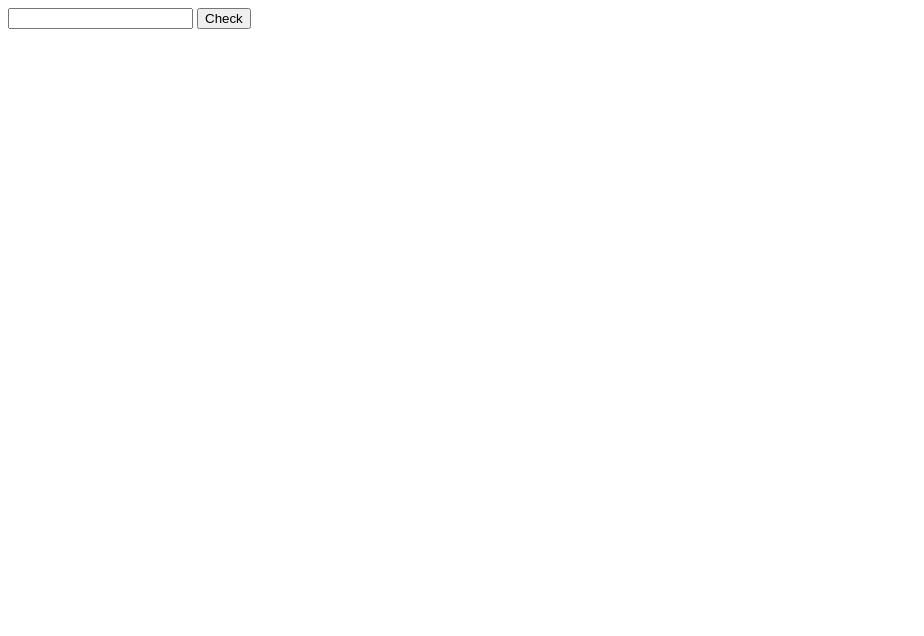
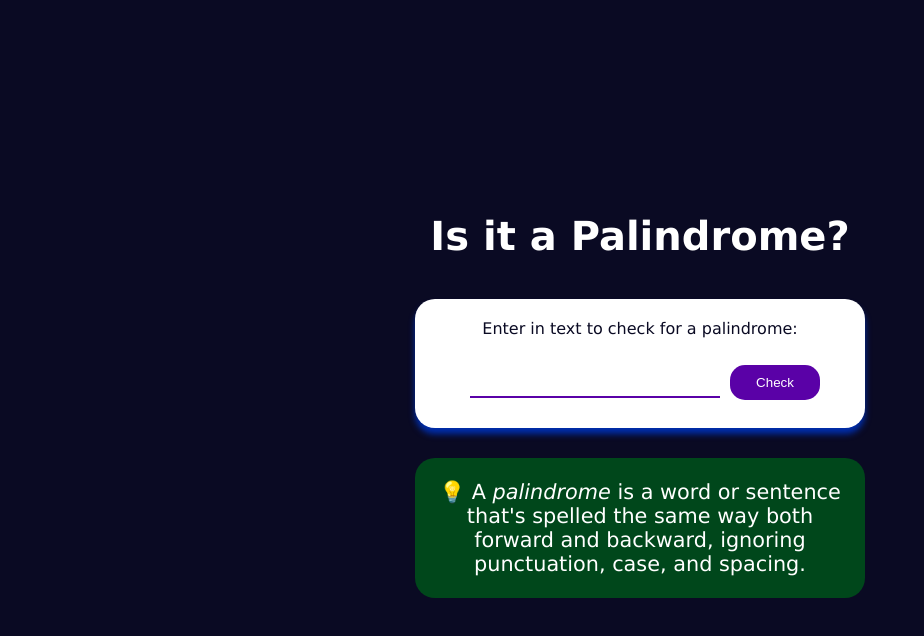
Before and after one commit to balewgize/100DaysOfCode, a plain HTML site: page 05-palindrome-checker/index.html in a window 1280 px wide. Both pictures are taken after a click on the button "Check". Shown: the whole page, without its empty margins (0-924 px from the left). Drawn offline with Linux system fonts and the light colour scheme.

Commit message:
update palindrome checker

```diff
--- a/05-palindrome-checker/index.html
+++ b/05-palindrome-checker/index.html
@@ -2,18 +2,32 @@
 <html lang="en">
 
 <head>
-    <meta charset="UTF-8">
-    <meta name="viewport" content="width=device-width, initial-scale=1.0">
+    <meta charset="UTF-8" />
+    <meta http-equiv="X-UA-Compatible" content="IE=edge" />
+    <meta name="viewport" content="width=device-width, initial-scale=1.0" />
     <title>Palindrome Checker</title>
+    <link rel="stylesheet" href="styles.css" />
 </head>
 
 <body>
-    <div>
-        <input id="text-input">
-        <button id="check-btn">Check</button>
-        <div id="result"></div>
-    </div>
-
+    <main class="container">
+        <h1 class="title">Is it a Palindrome?</h1>
+        <div class="palindrome-div">
+            <label for="text-input">Enter in text to check for a palindrome:
+            </label>
+            <input class="palindrome-input" id="text-input" value="" type="text" />
+            <button class="palindrome-btn" id="check-btn">Check</button>
+            <div class="results-div hidden" id="result"></div>
+        </div>
+        <div class="palindrome-definition-div">
+            <p class="palindrome-definition">
+                <span role="img" aria-label="light-bulb">&#128161;</span>
+                A <dfn>palindrome</dfn> is a word or sentence that's spelled the same
+                way both forward and backward, ignoring punctuation, case, and
+                spacing.
+            </p>
+        </div>
+    </main>
     <script src="script.js"></script>
 </body>
 
--- a/05-palindrome-checker/script.js
+++ b/05-palindrome-checker/script.js
@@ -1,23 +1,39 @@
-const textInput = document.querySelector("#text-input");
-const checkBtn = document.querySelector("#check-btn");
-const result = document.querySelector("#result");
+const userInput = document.getElementById('text-input');
+const checkPalindromeBtn = document.getElementById('check-btn');
+const resultDiv = document.getElementById('result');
 
+const checkForPalindrome = input => {
+    const originalInput = input; // Store for later output
 
-const isPlaindrome = (str) => {
-    const cleaned = str.replace(/[\W_]/g, '').toLowerCase();
-    const reversed = cleaned.split('').reverse().join('');
-    return cleaned === reversed;
-}
+    if (input === '') {
+        alert('Please input a value');
+        return;
+    }
 
-checkBtn.addEventListener("click", () => {
-    const userInput = textInput.value;
-    if (userInput) {
-        if (isPlaindrome(userInput)) {
-            result.textContent = `${userInput} is a palindrome`;
-        } else {
-            result.textContent = `${userInput} is not a palindrome`;
-        }
-    } else {
-        alert("Please input a value");
+    // Remove the previous result
+    resultDiv.replaceChildren();
+
+    const lowerCaseStr = input.replace(/[^A-Za-z0-9]/gi, '').toLowerCase();
+    let resultMsg = `<strong>${originalInput}</strong> ${lowerCaseStr === [...lowerCaseStr].reverse().join('') ? 'is' : 'is not'
+        } a palindrome.`;
+
+    const pTag = document.createElement('p');
+    pTag.className = 'user-input';
+    pTag.innerHTML = resultMsg;
+    resultDiv.appendChild(pTag);
+
+    // Show the result.
+    resultDiv.classList.remove('hidden');
+};
+
+checkPalindromeBtn.addEventListener('click', () => {
+    checkForPalindrome(userInput.value);
+    userInput.value = '';
+});
+
+userInput.addEventListener('keydown', e => {
+    if (e.key === 'Enter') {
+        checkForPalindrome(userInput.value);
+        userInput.value = '';
     }
 });
--- a/05-palindrome-checker/styles.css
+++ b/05-palindrome-checker/styles.css
@@ -0,0 +1,115 @@
+* {
+    margin: 0;
+    padding: 0;
+    box-sizing: border-box;
+}
+
+body {
+    font-family: Verdana, Geneva, Tahoma, sans-serif;
+    background-color: #0a0a23;
+    color: #ffffff;
+}
+
+.container {
+    width: 100%;
+    min-height: 100vh;
+    position: relative;
+    display: flex;
+    align-items: center;
+    justify-content: center;
+    flex-direction: column;
+}
+
+.freecodecamp-logo {
+    height: 30px;
+    margin-bottom: 20px;
+}
+
+.title {
+    text-align: center;
+    padding: 10px 0;
+    font-size: 2.5rem;
+    margin-bottom: 20px;
+}
+
+.palindrome-div {
+    width: min(100vw, 450px);
+    min-height: 100px;
+    border-radius: 20px;
+    display: flex;
+    align-items: center;
+    justify-content: center;
+    flex-wrap: wrap;
+    padding: 20px;
+    margin: 10px 0;
+    background-color: white;
+    box-shadow: 0 6px 6px #002ead;
+}
+
+label {
+    color: #0a0a23;
+    margin-bottom: 20px;
+}
+
+.palindrome-btn {
+    width: 90px;
+    border: none;
+    padding: 10px;
+    border-radius: 15px;
+    background-color: #5a01a7;
+    color: #fff;
+    cursor: pointer;
+}
+
+.palindrome-input {
+    height: 30px;
+    width: 250px;
+    text-align: center;
+    font-size: 1.2rem;
+    margin: 10px;
+    border: none;
+    border-bottom: 2px solid #5a01a7;
+}
+
+.palindrome-input:focus {
+    border-bottom: 3px solid #5a01a7;
+}
+
+.palindrome-input::placeholder {
+    text-align: center;
+}
+
+.user-input {
+    font-size: 1.4rem;
+    margin-top: 10px;
+    text-align: center;
+}
+
+.results-div {
+    overflow-y: auto;
+    word-wrap: break-word;
+    min-height: 50px;
+    color: black;
+}
+
+.hidden {
+    display: none;
+}
+
+.palindrome-definition-div {
+    width: min(100vw, 450px);
+    font-size: 1.3rem;
+    min-height: 140px;
+    background-color: #00471b;
+    margin-top: 20px;
+    padding: 20px;
+    border-radius: 20px;
+    display: flex;
+    align-items: center;
+    justify-content: center;
+}
+
+.palindrome-definition {
+    vertical-align: middle;
+    text-align: center;
+}
```
